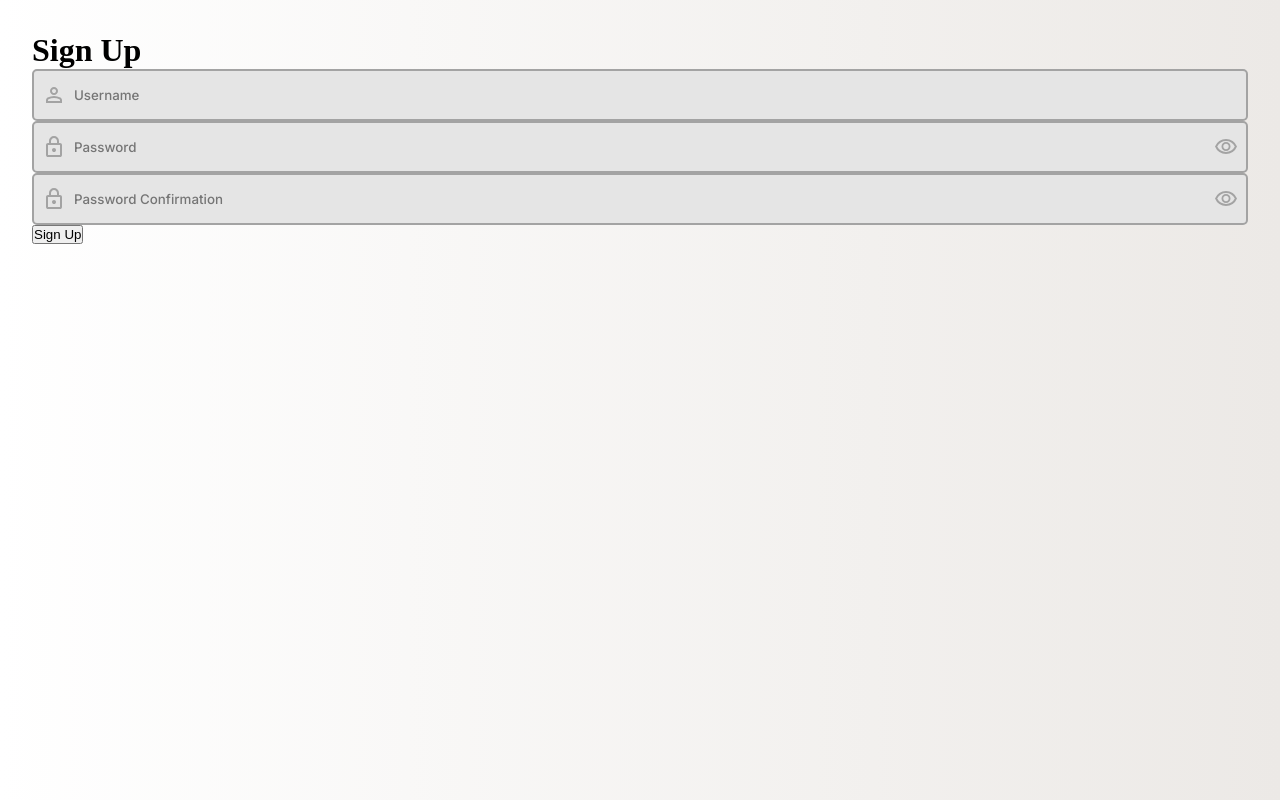
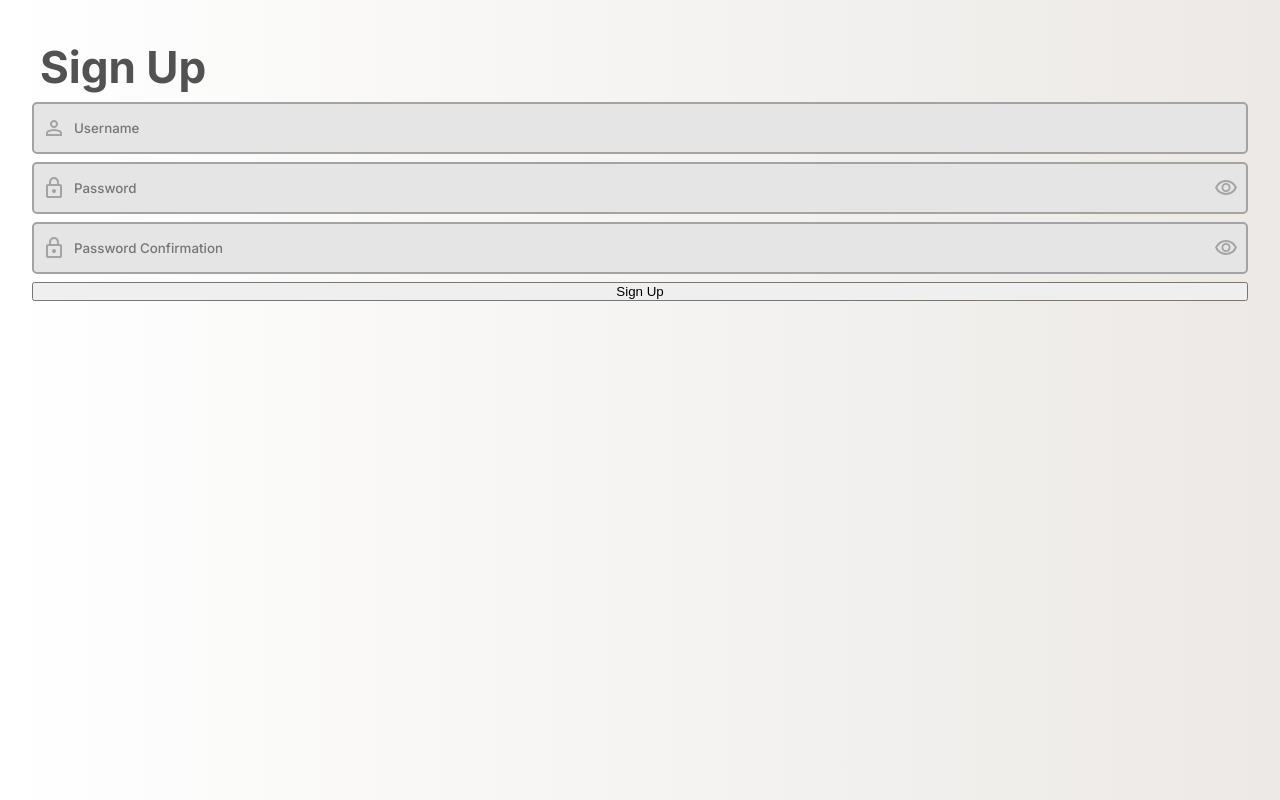
Before and after one commit to hzokbe/jikan, a Vue app: page /sign-up in a window 1280 px wide. Built offline with nearby package versions, Linux system fonts and the light colour scheme; no server answers.

Commit message:
feat(styles): update styles

```diff
--- a/src/components/SignUpForm.vue
+++ b/src/components/SignUpForm.vue
@@ -87,7 +87,7 @@ const submit = async () => {
   <div>
     <h1>Sign Up</h1>
 
-    <form @submit.prevent="submit">
+    <form class="form" @submit.prevent="submit">
       <TextInput placeholder="Username" v-model="username" />
 
       <PasswordInput placeholder="Password" v-model="password" />
@@ -107,6 +107,16 @@ const submit = async () => {
 
 <style scoped>
 h1 {
+  color: #525252;
+
   user-select: none;
+
+  font-family: 'Inter', sans-serif;
+
+  font-size: 2.75rem;
+
+  padding: 8px;
+
+  width: max-content;
 }
 </style>
```
